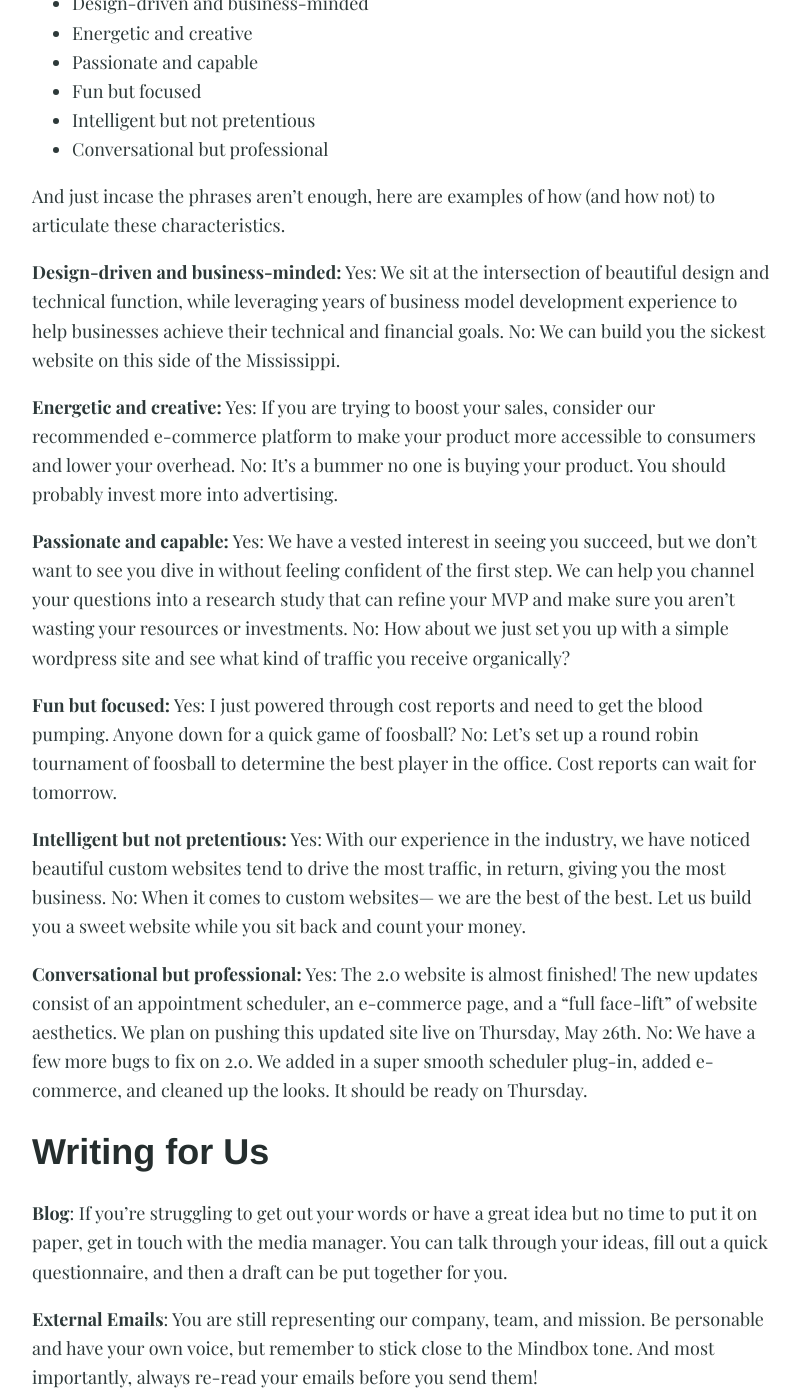
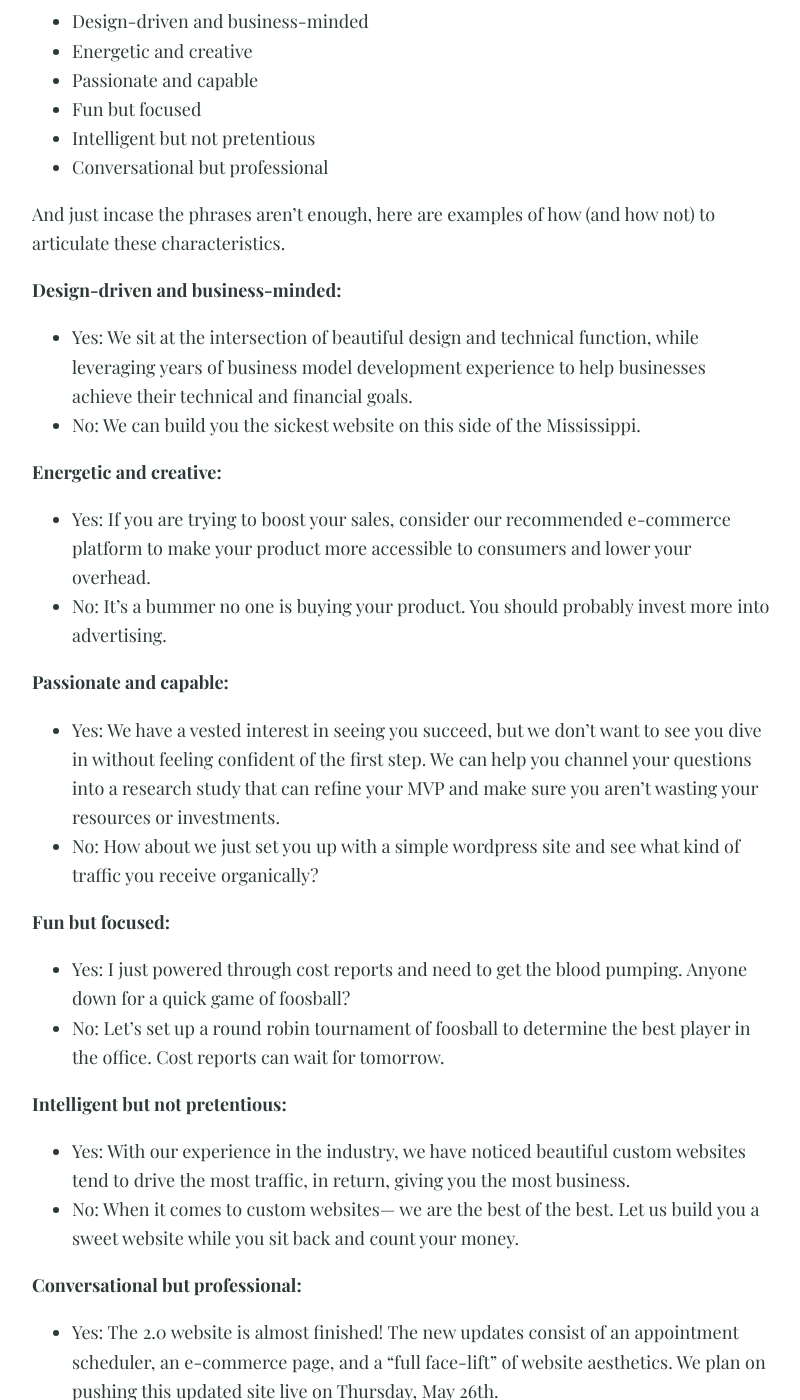
Before and after one commit to mindboxstudios/VoiceAndTone, a Jekyll site: the page built from index.md, in a window 1280 px wide and 1400 px high, scrolled down 2203 px. Shown: the whole window, without its empty margins (372-1172 px from the left). Built offline with Jekyll 4.4.1, drawn with Linux system fonts in a browser that asks for light colours; nearby versions of some CDN libraries; some web fonts are replaced; part of the change alters nothing that is shown; some of the changed text lies outside the part shown.

Commit message:
Update index.md

```diff
--- a/index.md
+++ b/index.md
@@ -4,7 +4,9 @@ description: "This is the ultimate guide to knowing the personality of Mindbox S
 layout: guide
 ---
 
-If you are reading this right now, we like you enough to let you write for Mindbox Studios in some way, shape, or form. Well played. Whether you are writing a blog post for our website or slacking a funny gif to the #random room, we have a way of doing things here. Before we start this journey of exploring the Mindbox brand and how you can best portray it, let’s cover a few things. First, this is a forever growing and changing document. It is alive! Nothing on this document is set in stone. If you disagree with anything on this document or have something to add, let someone know and we can work together to make this the best fit for Mindbox Studios. Second, this wasn’t created to be a set of rules you *must* abide by— simply some tips and tricks to help you write effectively while sticking to the Mindbox brand.
+If you are reading this right now, we like you enough to let you write for Mindbox Studios in some way, shape, or form. Well played. Whether you are writing a blog post for our website or slacking a funny gif to the #random room, we have a way of doing things here. Before we start this journey of exploring the Mindbox brand and how you can best portray it, let’s cover a few things.
+
+First, this is a forever growing and changing document. It is alive! Nothing on this document is set in stone. If you disagree with anything on this document or have something to add, let someone know and we can work together to make this the best fit for Mindbox Studios. Second, this wasn’t created to be a set of rules you *must* abide by— simply some tips and tricks to help you write effectively while sticking to the Mindbox brand.
 
 Now that that’s out of the way, let’s get to the fun stuff.
 
@@ -45,33 +47,39 @@ Now that you are a little more familiar with what Mindbox Studios stands for, le
 And just incase the phrases aren’t enough, here are examples of how (and how not) to articulate these characteristics.
 
 **Design-driven and business-minded:**
-Yes: We sit at the intersection of beautiful design and technical function, while leveraging years of business model development experience to help businesses achieve their technical and financial goals.
-No: We can build you the sickest website on this side of the Mississippi.
+
+- Yes: We sit at the intersection of beautiful design and technical function, while leveraging years of business model development experience to help businesses achieve their technical and financial goals.
+- No: We can build you the sickest website on this side of the Mississippi.
 
 **Energetic and creative:**
-Yes: If you are trying to boost your sales, consider our recommended e-commerce platform to make your product more accessible to consumers and lower your overhead.
-No: It’s a bummer no one is buying your product. You should probably invest more into advertising.
+
+- Yes: If you are trying to boost your sales, consider our recommended e-commerce platform to make your product more accessible to consumers and lower your overhead.
+- No: It’s a bummer no one is buying your product. You should probably invest more into advertising.
 
 **Passionate and capable:**
-Yes: We have a vested interest in seeing you succeed, but we don’t want to see you dive in without feeling confident of the first step. We can help you channel your questions into a research study that can refine your MVP and make sure you aren’t wasting your resources or investments.
-No: How about we just set you up with a simple wordpress site and see what kind of traffic you receive organically?
+
+- Yes: We have a vested interest in seeing you succeed, but we don’t want to see you dive in without feeling confident of the first step. We can help you channel your questions into a research study that can refine your MVP and make sure you aren’t wasting your resources or investments.
+- No: How about we just set you up with a simple wordpress site and see what kind of traffic you receive organically?
 
 **Fun but focused:**
-Yes: I just powered through cost reports and need to get the blood pumping. Anyone down for a quick game of foosball?
-No: Let’s set up a round robin tournament of foosball to determine the best player in the office. Cost reports can wait for tomorrow.
+
+- Yes: I just powered through cost reports and need to get the blood pumping. Anyone down for a quick game of foosball?
+- No: Let’s set up a round robin tournament of foosball to determine the best player in the office. Cost reports can wait for tomorrow.
 
 **Intelligent but not pretentious:**
-Yes: With our experience in the industry, we have noticed beautiful custom websites tend to drive the most traffic, in return, giving you the most business.
-No: When it comes to custom websites— we are the best of the best. Let us build you a sweet website while you sit back and count your money.
+
+- Yes: With our experience in the industry, we have noticed beautiful custom websites tend to drive the most traffic, in return, giving you the most business.
+- No: When it comes to custom websites— we are the best of the best. Let us build you a sweet website while you sit back and count your money.
 
 **Conversational but professional:**
-Yes: The 2.0 website is almost finished! The new updates consist of an appointment scheduler, an e-commerce page, and a “full face-lift” of website aesthetics. We plan on pushing this updated site live on Thursday, May 26th.
-No: We have a few more bugs to fix on 2.0. We added in a super smooth scheduler plug-in, added e-commerce, and cleaned up the looks. It should be ready on Thursday.
+
+- Yes: The 2.0 website is almost finished! The new updates consist of an appointment scheduler, an e-commerce page, and a “full face-lift” of website aesthetics. We plan on pushing this updated site live on Thursday, May 26th.
+- No: We have a few more bugs to fix on 2.0. We added in a super smooth scheduler plug-in, added e-commerce, and cleaned up the looks. It should be ready on Thursday.
 
 
 # Writing for Us
 
-**Blog**: If you're struggling to get out your words or have a great idea but no time to put it on paper, get in touch with the media manager. You can talk through your ideas, fill out a quick questionnaire, and then a draft can be put together for you.
+**Blog**: If you're struggling to get out your words or have a great idea but no time to put it on paper, get in touch with the media manager. You can talk through your ideas, fill out a quick [questionnaire](https://goo.gl/g64IKJ), and then a draft can be put together for you.
 
 **External Emails**: You are still representing our company, team, and mission. Be personable and have your own voice, but remember to stick close to the Mindbox tone. And most importantly, always re-read your emails before you send them!
 
```
